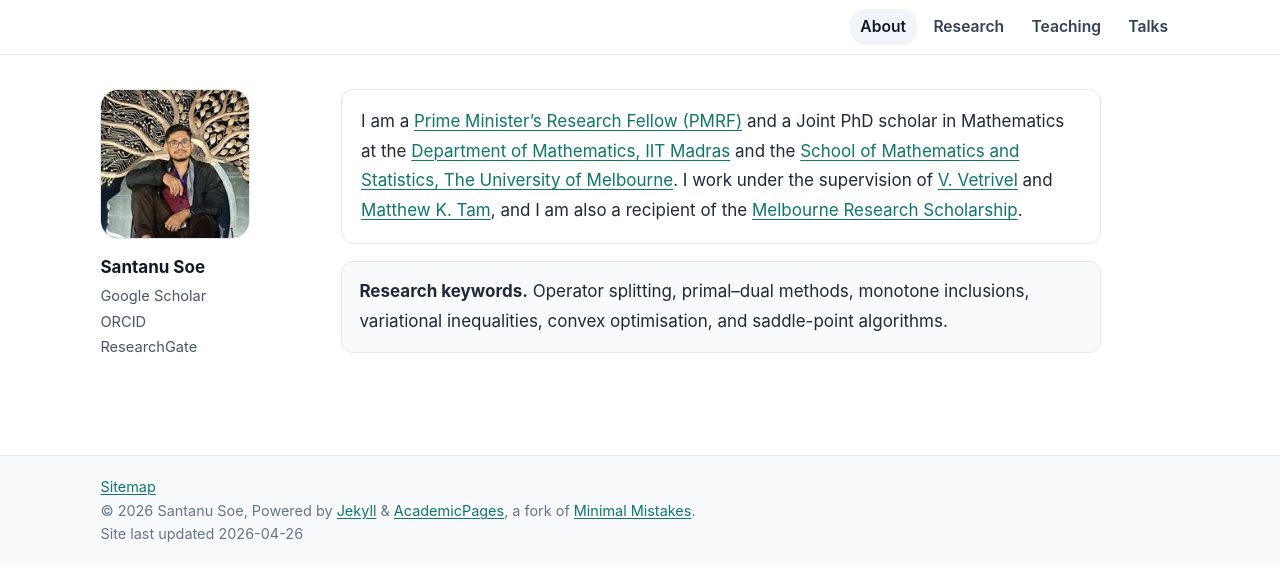
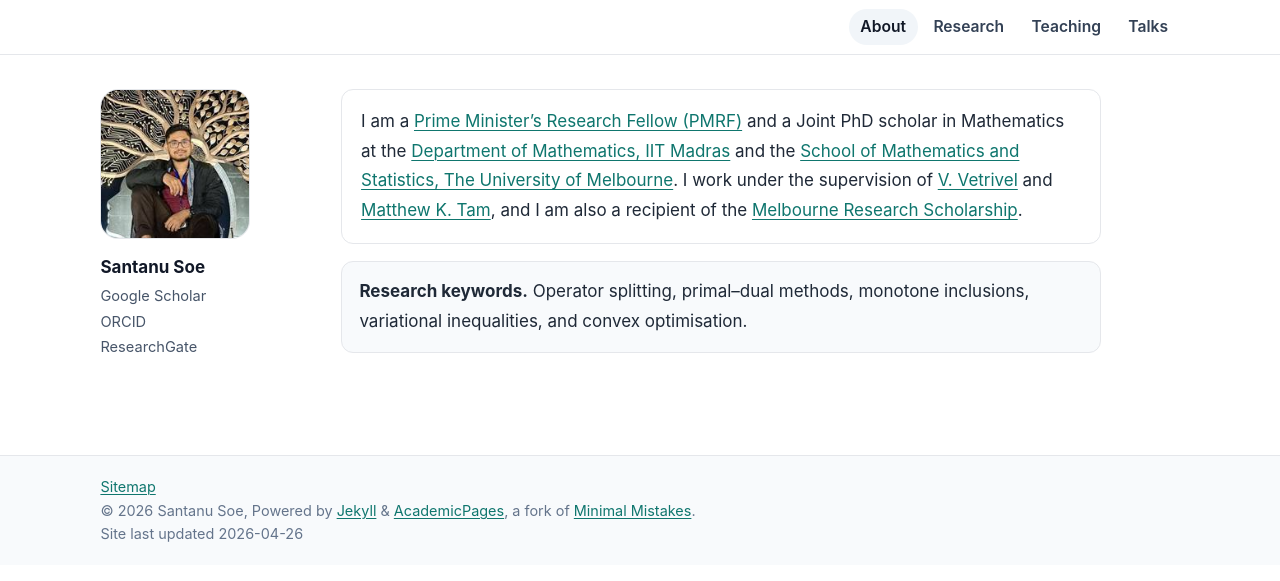
Before and after one commit to santanusoe/santanusoe.github.io, a Jekyll site: the page built from _pages/about.md, in a window 1280 px wide. Shown: the top 581 px of the page. Built offline with Jekyll 4.4.1, drawn with Linux system fonts in a browser that asks for light colours.

Commit message:
Update about.md

```diff
--- a/_pages/about.md
+++ b/_pages/about.md
@@ -12,4 +12,4 @@ I am a [Prime Minister's Research Fellow (PMRF)](https://pmrf.in/) and a Joint P
 </div>
 
 {: .notice--primary}
-**Research keywords.** Operator splitting, primal--dual methods, monotone inclusions, variational inequalities, convex optimisation, and saddle-point algorithms.
+**Research keywords.** Operator splitting, primal--dual methods, monotone inclusions, variational inequalities, and convex optimisation.
```
